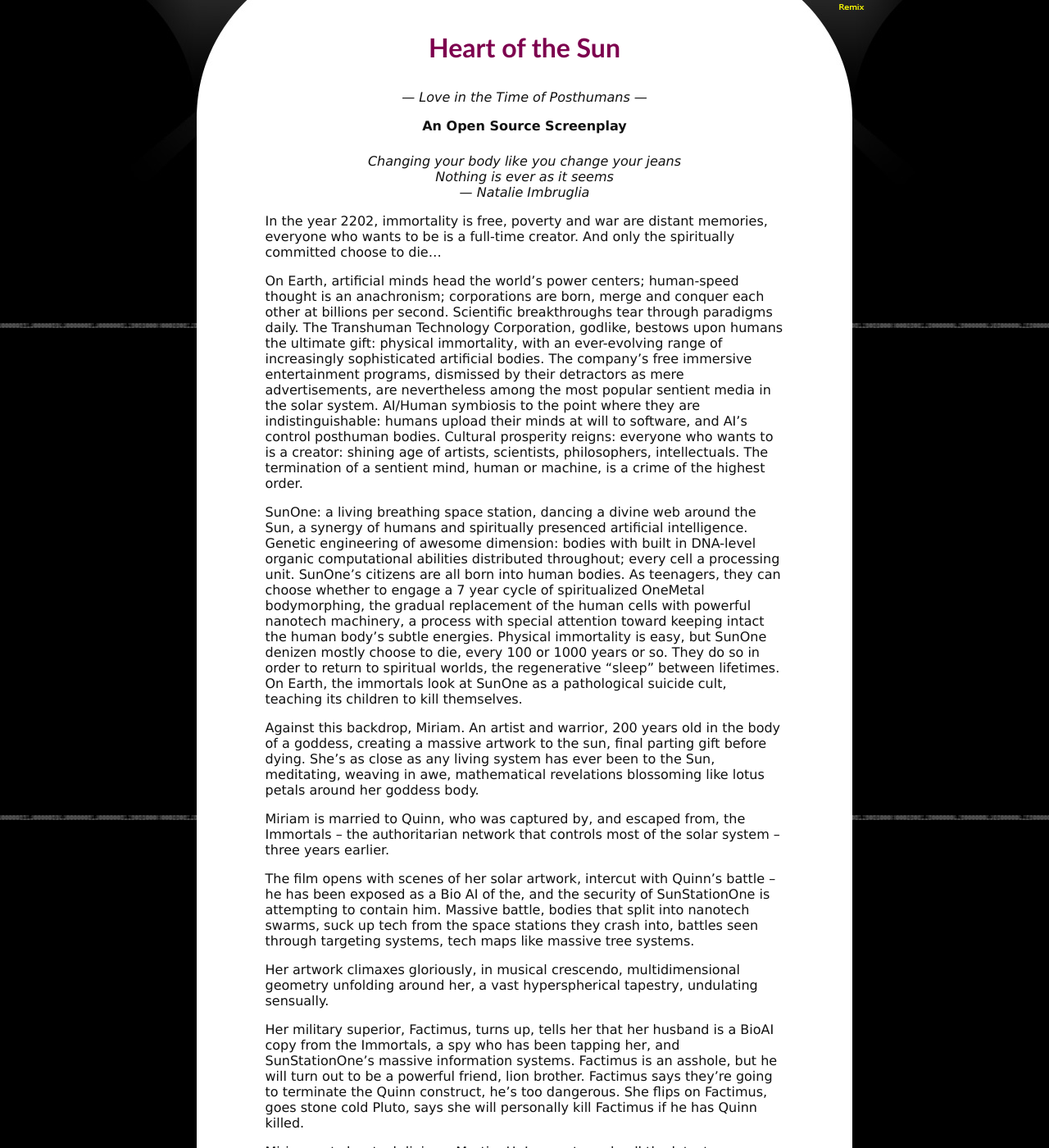
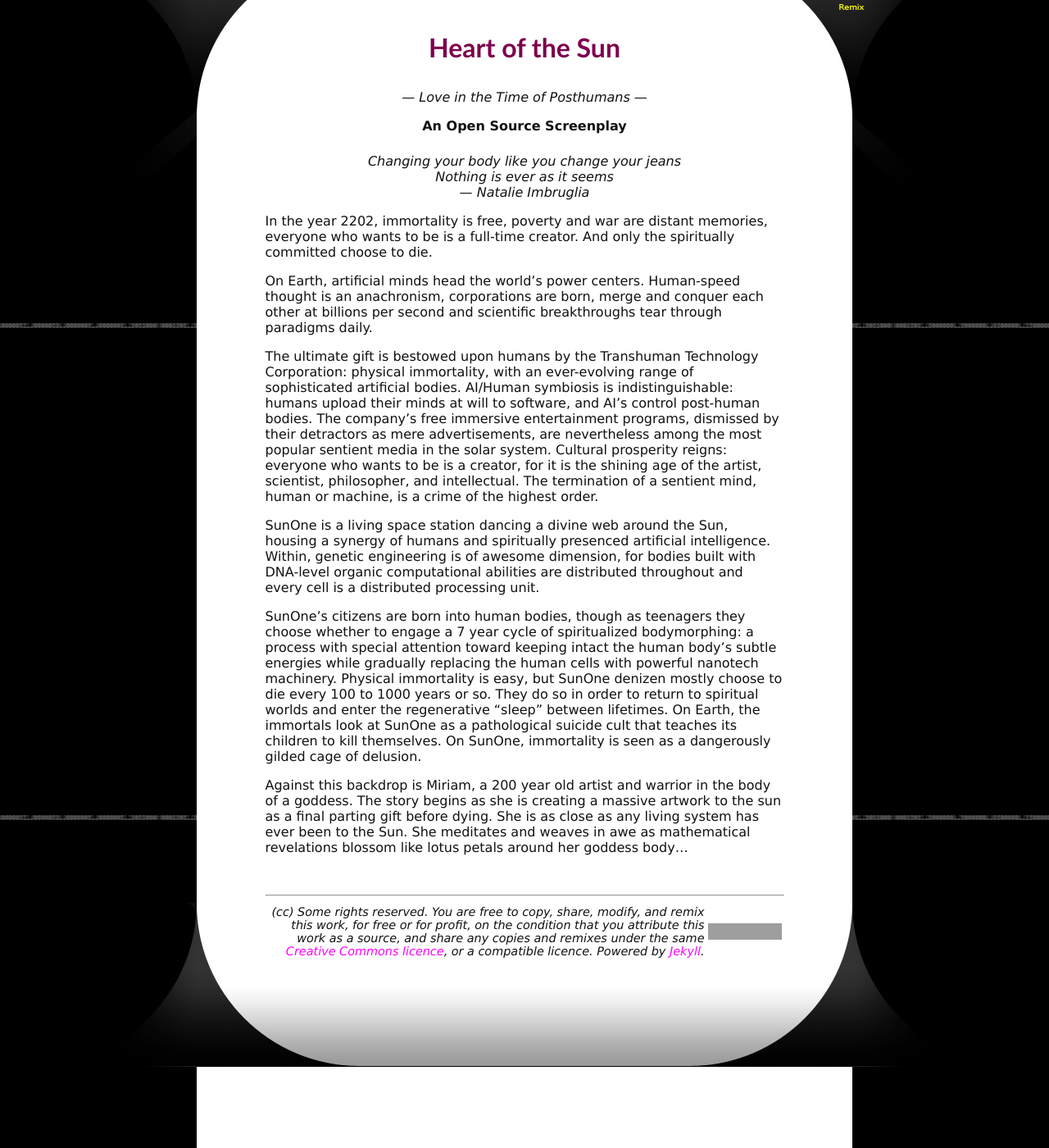
Before and after one commit to harlantwood/Heart_of_the_Sun, a Jekyll site: the page built from Summary/index.md, in a window 1280 px wide and 1400 px high, scrolled down 356 px. Shown: the whole window at 82% size. Built offline with Jekyll 4.4.1, drawn with Linux system fonts in a browser that asks for light colours; some of the changed text lies outside the part shown; grey boxes are pictures that could not be loaded.

Commit message:
Edited Summary/index.md via GitHub

```diff
--- a/Summary/index.md
+++ b/Summary/index.md
@@ -12,44 +12,15 @@ Nothing is ever as it seems<br />
 &mdash; Natalie Imbruglia
 </div>
 
-In the year 2202, immortality is free, poverty and war are distant memories, everyone who wants to be is a full-time creator.  And only the spiritually committed choose to die...
 
-On Earth, artificial minds head the world's power centers; human-speed thought is an anachronism; corporations are born, merge and conquer each other at billions per second. Scientific breakthroughs tear through paradigms daily. The Transhuman Technology Corporation, godlike, bestows upon humans the ultimate gift: physical immortality, with an ever-evolving range of increasingly sophisticated artificial bodies. The company's free immersive entertainment programs, dismissed by their detractors as mere advertisements, are nevertheless among the most popular sentient media in the solar system. AI/Human symbiosis to the point where they are indistinguishable: humans upload their minds at will to software, and AI's control posthuman bodies. Cultural prosperity reigns: everyone who wants to is a creator: shining age of artists, scientists, philosophers, intellectuals.  The termination of a sentient mind, human or machine, is a crime of the highest order.
+In the year 2202, immortality is free, poverty and war are distant memories, everyone who wants to be is a full-time creator. And only the spiritually committed choose to die.
 
-SunOne: a living breathing space station, dancing a divine web around the Sun, a synergy of humans and spiritually presenced artificial intelligence. Genetic engineering of awesome dimension: bodies with built in DNA-level organic computational abilities distributed throughout; every cell a processing unit. SunOne's citizens are all born into human bodies. As teenagers, they can choose whether to engage a 7 year cycle of spiritualized OneMetal bodymorphing, the gradual replacement of the human cells with powerful nanotech machinery, a process with special attention toward keeping intact the human body's subtle energies.  Physical immortality is easy, but SunOne denizen mostly choose to die, every 100 or 1000 years or so. They do so in order to return to spiritual worlds, the regenerative "sleep" between lifetimes. On Earth, the immortals look at SunOne as a pathological suicide cult, teaching its children to kill themselves.
+On Earth, artificial minds head the world’s power centers. Human-speed thought is an anachronism, corporations are born, merge and conquer each other at billions per second and scientific breakthroughs tear through paradigms daily.
 
-Against this backdrop, Miriam.  An artist and warrior, 200 years old in the body of a goddess, creating a massive artwork to the sun, final parting gift before dying.  She’s as close as any living system has ever been to the Sun, meditating, weaving in awe, mathematical revelations blossoming like lotus petals around her goddess body.
+The ultimate gift is bestowed upon humans by the Transhuman Technology Corporation: physical immortality, with an ever-evolving range of sophisticated artificial bodies. AI/Human symbiosis is indistinguishable: humans upload their minds at will to software, and AI’s control post-human bodies. The company’s free immersive entertainment programs, dismissed by their detractors as mere advertisements, are nevertheless among the most popular sentient media in the solar system. Cultural prosperity reigns: everyone who wants to be is a creator, for it is the shining age of the artist, scientist, philosopher, and intellectual. The termination of a sentient mind, human or machine, is a crime of the highest order.
 
-Miriam is married to Quinn, who was captured by, and escaped from, the Immortals – the authoritarian network that controls most of the solar system – three years earlier.
+SunOne is a living space station dancing a divine web around the Sun, housing a synergy of humans and spiritually presenced artificial intelligence. Within, genetic engineering is of awesome dimension, for bodies built with DNA-level organic computational abilities are distributed throughout and every cell is a distributed processing unit.
 
-The film opens with scenes of her solar artwork, intercut with Quinn’s battle – he has been exposed as a Bio AI of the, and the security of SunStationOne is attempting to contain him.  Massive battle, bodies that split into nanotech swarms, suck up tech from the space stations they crash into, battles seen through targeting systems, tech maps like massive tree systems.
+SunOne’s citizens are born into human bodies, though as teenagers they choose whether to engage a 7 year cycle of spiritualized  bodymorphing: a process with special attention toward keeping intact the human body’s subtle energies while gradually replacing the human cells with powerful nanotech machinery. Physical immortality is easy, but SunOne denizen mostly choose to die every 100 to 1000 years or so. They do so in order to return to spiritual worlds and enter the regenerative “sleep” between lifetimes. On Earth, the immortals look at SunOne as a pathological suicide cult that teaches its children to kill themselves. On SunOne, immortality is seen as a  dangerously gilded cage of delusion.
 
-Her artwork climaxes gloriously, in musical crescendo, multidimensional geometry unfolding around her, a vast hyperspherical tapestry, undulating sensually.
-
-Her military superior, Factimus, turns up, tells her that her husband is a BioAI copy from the Immortals, a spy who has been tapping her, and SunStationOne’s massive information systems.  Factimus is an asshole, but he will turn out to be a powerful friend, lion brother.  Factimus says they’re going to terminate the Quinn construct, he’s too dangerous.  She flips on Factimus, goes stone cold Pluto, says she will personally kill Factimus if he has Quinn killed.
-
-Miriam gets her tech liaison, Martin.  He’s a protogeek, all the latest enhancements, with this converse allstar retrofunk style.
-
-They visit Quinn in his holding cell, which he is rapidly hacking with some high art algorithms, or else access to more brute force computing power than in a million SunStations.  She breaks down in tears, devastated that the love of her life is a darkside Trojan.  He stops hacking, total sincerity, love to the depths of the Sun, says he doesn’t know what’s happening to him, who he is,  asks her to help him.  She goes deep within, tells him she will do everything to get him back, she’s talking to the real Quinn through his doppelganger.
-
-Miriam does this massive ritual invocation, calling on her spiritual allies in the Sun, her angel lovers, to help her in the Quinn quest.  Factimus blocks all access, totally seals off Quinn.  She sets up a black operation with Martin, kind of cathartic transformation zone in abandoned space station, marked for recycling.
-
-They are using the Total Reality Catharsis Room, closed on all sides except open to the fire of the sun, crucible.  They invoke massive clearing forces, landing all of the real Quinn, landing his immortal spirit into the BioAI body.  There are two of them in this body, can’t cope.  Miriam is cracking open with Quinn, their love becoming stronger too, crazy, burning, Plutonic flame of love and destruction.  Her darkness is blooming as his light cracks through.
-
-Martin is jealous of Quinn and Miriam, affects his ability to support her unreservedly.  Martin and Miriam fight, he destroys all the tech they’ve built together, he rips out the meters of nanofilament in his skull that linked him to their project.  Enraged, he spills to Quinn that he and Miriam were lovers while Quinn was imprisoned by the Immortals.
-
-Quinn is blowing the whole TR system, like this crazy beast hacking the heavens, wild, blows the circuits on all SunStationOne’s realities and networks, total shutdown paralysis.  Factimus decides to terminate Quinn, sends the top tactical men to terminate him, says if Miriam fucks with them, kill her too, or contain her by any means necessary.
-
-The Immortals are launching a full scale attack, using the system takeover via Quinn.  Not just physical, they’re infiltrating TR on all levels.  Sun forces shut down their links to protect themselves, too dangerous to help Miriam
-
-Quinn is transmuting the matter of the station into darkside tech, thrashing the special forces, terrorizing Miriam, torturing her, plutonic cat playing with mouse, Miriam grounding in the Sun, looking for a way out.
-
-Miriam’s world is disintegrating around her, she’s lost Marty, losing Quinn, he’s getting crazier, spiraling inward, she’s lost her people, she’s destroyed half of  SunStationOne by keeping Quinn alive.
-
-This massive AI beast is being born through Quinn, using the abandoned station for raw material, it’s a massive dark bird, thrashing and eating whole biocomputer stations, creaming the tactical forces, belching bodies.  Quinn is riding the bird, he’s its nerve center, power extreme, heavy metal.
-
-Miriam dives into the Sun, Quinn’s dark bird pursuing her.  He wants to rip her open inside out, penetrate her with his darkness, sexual, violent.  They fight and fuck and tear each other, plunging deeper into into the Sun than is reasonably survivable.  Miriam’s Sun is burning Quinn’s darkness from the inside, purifying him.
-
-Together they use the sun as a fusion flame thrower, incinerating the massive hardware of the Immortals.  Miriam dies in this battle, sacrifices herself, saving the remaining SunStations.  The battle culminates in a spectacular solar display, reflecting and dwarfing Miriam’s death party masterwork at the movie’s start.
-
-Quinn and Factimus and Marty watch the solar flare artwork dance together.  Quinn, crying the tears of a warrior lover, darkside AI with massive spiritual forces behind him, destroyer turned savior.
+Against this backdrop is Miriam, a 200 year old artist and warrior in the body of a goddess. The story begins as she is creating a massive artwork to the sun as a final parting gift before dying. She is as close as any living system has ever been to the Sun. She meditates and weaves in awe as mathematical revelations blossom like lotus petals around her goddess body...
```
